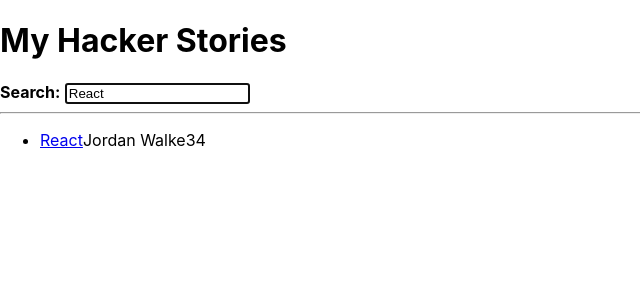
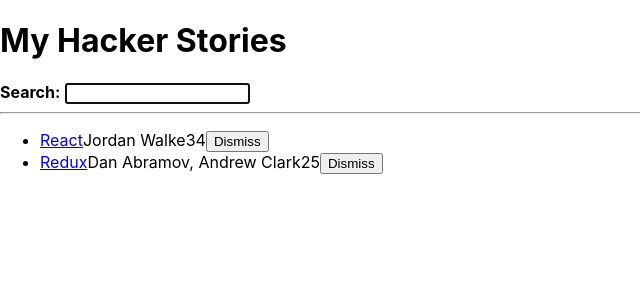
Before and after one commit to eecanada/hacker-stories, a React (Create React App) app: page / in a window 1280 px wide. Shown: the top 300 px of the page, without its empty margins (0-640 px from the left). Built offline with nearby package versions, Linux system fonts and the light colour scheme.

Commit message:
inline handle function to remove story from list

```diff
--- a/src/App.js
+++ b/src/App.js
@@ -1,7 +1,7 @@
 import * as React from 'react';
 
 const App = () => {
-  const stories = [
+  const initialStories = [
     {
       title: 'React',
       url: 'https://reactjs.org/',
@@ -21,8 +21,10 @@ const App = () => {
   ];
 
   const [searchTerm, setSearchTerm] = React.useState(
-    localStorage.getItem('search') || 'React'
+    localStorage.getItem('search') || ''
   );
+
+  const [stories, setStories] = React.useState(initialStories);
 
   React.useEffect(() => {
     localStorage.setItem('search', searchTerm);
@@ -35,6 +37,13 @@ const App = () => {
   const searchedStories = stories.filter((story) =>
     story.title.toLowerCase().includes(searchTerm.toLowerCase())
   );
+
+  const handleRemoveStory = (item) => {
+    const newStories = stories.filter(
+      (story) => item.objectID !== story.objectID
+    );
+    setStories(newStories);
+  };
 
   return (
     <div>
@@ -51,7 +60,7 @@ const App = () => {
 
       <hr />
 
-      <List list={searchedStories} />
+      <List list={searchedStories} onRemoveStory={handleRemoveStory} />
     </div>
   );
 };
@@ -71,6 +80,7 @@ const InputWithLabel = ({
       inputRef.current.focus();
     }
   }, [isFocused]);
+
   return (
     <React.Fragment>
       <label htmlFor={id}>{children}</label>
@@ -86,7 +96,7 @@ const InputWithLabel = ({
   );
 };
 
-const List = ({ list }) => {
+const List = ({ list, onRemoveStory }) => {
   return (
     <ul>
       {list.map((item) => {
@@ -98,6 +108,11 @@ const List = ({ list }) => {
             <span>{item.author}</span>
             <span>{item.num_comments}</span>
             <span>{item.points}</span>
+            <span>
+              <button type="button" onClick={() => onRemoveStory(item)}>
+                Dismiss
+              </button>
+            </span>
           </li>
         );
       })}
```
